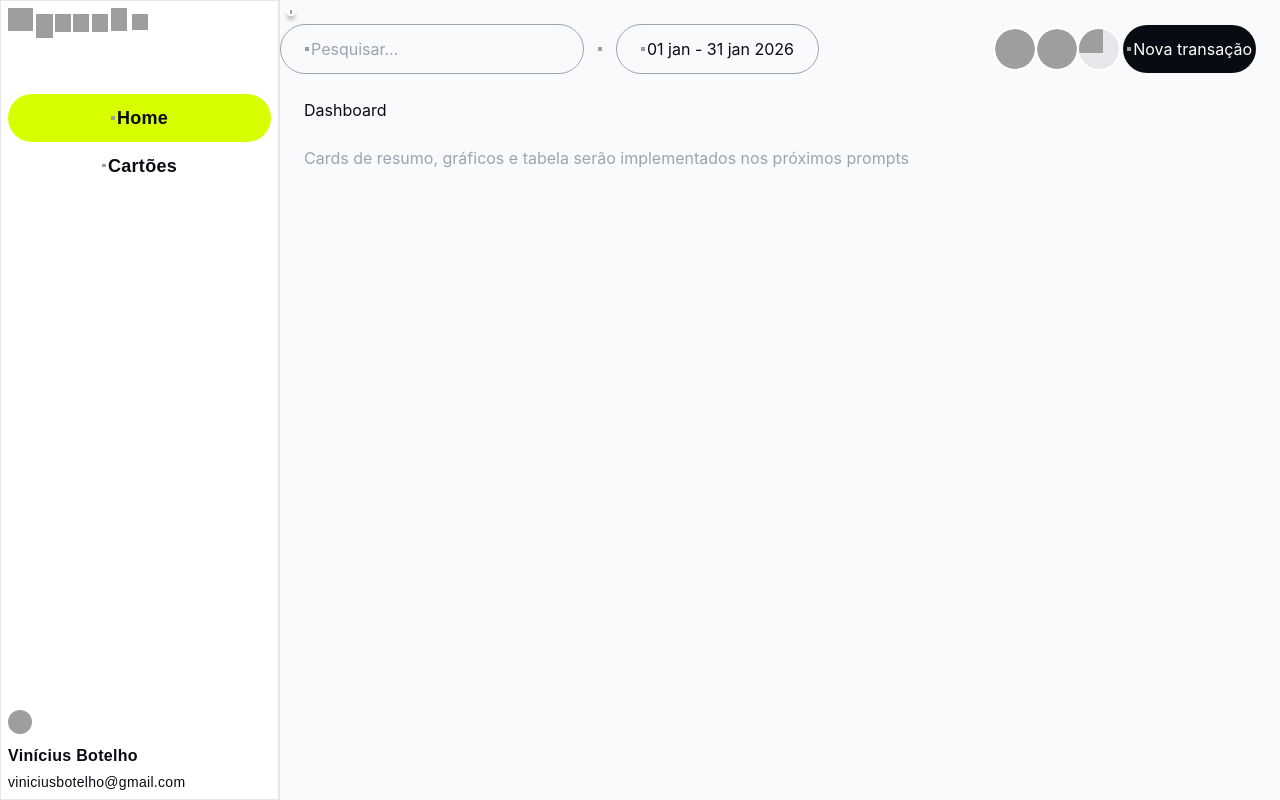
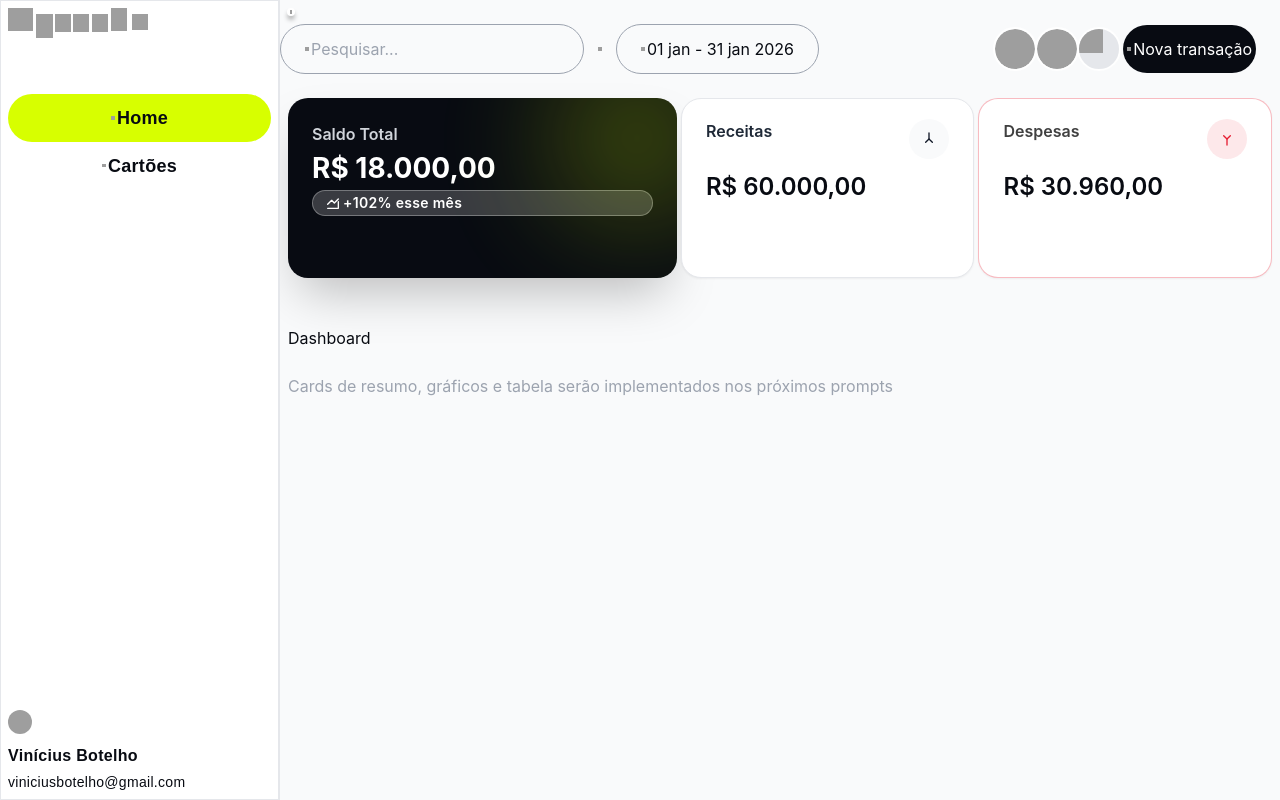
Before and after one commit to viniciusviniciussantos13-rgb/dashboard-mycash, a React (Vite) app: page / in a window 1280 px wide. Built offline with nearby package versions, Linux system fonts and the light colour scheme; grey boxes are pictures that could not be loaded.

Commit message:
feat: build dashboard summary cards

```diff
--- /dev/null
+++ b/src/components/dashboard/SummaryCards/SummaryCards.tsx
@@ -0,0 +1,291 @@
+import {
+  type CSSProperties,
+  type ReactNode,
+  useEffect,
+  useMemo,
+  useRef,
+  useState,
+} from 'react'
+import { subDays } from 'date-fns'
+import { useFinance } from '@/hooks/useFinance'
+import { formatCurrencyBRL } from '@/utils/formatCurrency'
+
+const useAnimatedNumber = (targetValue: number, duration = 800) => {
+  const [animatedValue, setAnimatedValue] = useState(targetValue)
+  const previousValueRef = useRef(targetValue)
+  const frameRef = useRef<number>()
+
+  useEffect(() => {
+    const startValue = previousValueRef.current
+    if (startValue === targetValue) {
+      return
+    }
+
+    const delta = targetValue - startValue
+    const startTime = performance.now()
+
+    const step = (now: number) => {
+      const progress = Math.min((now - startTime) / duration, 1)
+      const eased = 1 - Math.pow(1 - progress, 3)
+      setAnimatedValue(startValue + delta * eased)
+
+      if (progress < 1) {
+        frameRef.current = requestAnimationFrame(step)
+      } else {
+        previousValueRef.current = targetValue
+      }
+    }
+
+    frameRef.current = requestAnimationFrame(step)
+
+    return () => {
+      if (frameRef.current) {
+        cancelAnimationFrame(frameRef.current)
+      }
+    }
+  }, [duration, targetValue])
+
+  return animatedValue
+}
+
+type CardProps = {
+  value: number
+  label: string
+  accent?: 'income' | 'expense'
+  prefixIcon?: ReactNode
+  children?: ReactNode
+  className?: string
+  style?: CSSProperties
+}
+
+function StatCard({
+  value,
+  label,
+  accent,
+  prefixIcon,
+  children,
+  className = '',
+  style,
+}: CardProps) {
+  const accentText = accent === 'expense' ? 'text-neutral-700' : 'text-neutral-900'
+  const accentBorder = accent === 'expense' ? 'border-red-600/30' : 'border-neutral-300'
+
+  return (
+    <article
+      className={`
+        relative flex flex-col gap-3 rounded-shape-20 border bg-surface-500 px-6 py-5 shadow-sm min-h-[180px]
+        ${accentBorder} ${className}
+      `}
+      style={style}
+    >
+      <div className="flex items-start justify-between gap-4">
+        <span className={`label-small font-semibold ${accentText}`}>{label}</span>
+        {prefixIcon}
+      </div>
+
+      <p className="text-heading-small font-semibold text-neutral-1100">
+        {formatCurrencyBRL(value)}
+      </p>
+
+      {children}
+    </article>
+  )
+}
+
+type BalanceCardProps = {
+  value: number
+  children?: ReactNode
+  className?: string
+  style?: CSSProperties
+}
+
+function BalanceCard({ value, children, className, style }: BalanceCardProps) {
+  return (
+    <article
+      className={`
+        relative flex flex-col gap-4 overflow-hidden rounded-shape-20 bg-neutral-1100 px-6 py-6 text-surface-500 shadow-2xl
+        ${className ?? ''}
+      `}
+      style={style}
+    >
+      <div
+        aria-hidden="true"
+        className="absolute -right-10 -top-10 h-40 w-40 rounded-full bg-primary-500/40 opacity-80 blur-3xl"
+      />
+
+      <span className="label-small font-semibold text-neutral-400">Saldo Total</span>
+
+      <p className="text-heading-medium font-bold text-white">{formatCurrencyBRL(value)}</p>
+
+      {children}
+    </article>
+  )
+}
+
+export default function SummaryCards() {
+  const {
+    transactions,
+    selectedMember,
+    transactionType,
+    searchText,
+    calculateTotalBalance,
+    calculateIncomeForPeriod,
+    calculateExpensesForPeriod,
+  } = useFinance()
+
+  const totalBalance = calculateTotalBalance()
+  const totalIncome = calculateIncomeForPeriod()
+  const totalExpenses = calculateExpensesForPeriod()
+
+  const animatedBalance = useAnimatedNumber(totalBalance)
+  const animatedIncome = useAnimatedNumber(totalIncome)
+  const animatedExpenses = useAnimatedNumber(totalExpenses)
+
+  const normalizedSearch = searchText.trim().toLowerCase()
+
+  const growthPercent = useMemo(() => {
+    const thirtyDaysAgo = subDays(new Date(), 30)
+
+    const filteredTransactions = transactions.filter((transaction) => {
+      if (transaction.status !== 'completed') return false
+      if (transaction.date < thirtyDaysAgo) return false
+
+      if (selectedMember && transaction.memberId !== selectedMember) {
+        return false
+      }
+      if (transactionType !== 'all' && transaction.type !== transactionType) {
+        return false
+      }
+      if (normalizedSearch) {
+        const matchesSearch =
+          transaction.description.toLowerCase().includes(normalizedSearch) ||
+          transaction.category.toLowerCase().includes(normalizedSearch)
+        if (!matchesSearch) {
+          return false
+        }
+      }
+
+      return true
+    })
+
+    const netChange = filteredTransactions.reduce((acc, transaction) => {
+      const delta = transaction.type === 'income' ? transaction.amount : -transaction.amount
+      return acc + delta
+    }, 0)
+
+    const previousBalance = totalBalance - netChange
+    if (previousBalance === 0) {
+      return netChange === 0 ? 0 : 100
+    }
+
+    return (netChange / Math.abs(previousBalance)) * 100
+  }, [normalizedSearch, selectedMember, transactionType, totalBalance, transactions])
+
+  const growthLabel = `${growthPercent >= 0 ? '+' : ''}${Math.round(growthPercent)}% esse mês`
+  const badgeClasses =
+    'flex items-center gap-2 rounded-shape-100 border border-white/30 bg-white/20 px-3 py-1 text-surface-500 text-label-small'
+
+  return (
+    <section className="w-full max-w-[1400px]">
+      <div className="flex flex-col gap-4 lg:flex-row lg:items-stretch">
+        <BalanceCard
+          value={animatedBalance}
+          className="flex-1"
+          style={{ minWidth: 0, flex: '1.4 1 0%' }}
+        >
+          <div className={badgeClasses}>
+            <svg
+              width="16"
+              height="16"
+              viewBox="0 0 24 24"
+              fill="none"
+              xmlns="http://www.w3.org/2000/svg"
+            >
+              <polyline
+                points="4 14 10 8 14 12 20 6"
+                stroke="currentColor"
+                strokeWidth="2"
+                strokeLinecap="round"
+                strokeLinejoin="round"
+              />
+              <polyline
+                points="20 10 20 20 4 20"
+                stroke="currentColor"
+                strokeWidth="2"
+                strokeLinecap="round"
+                strokeLinejoin="round"
+              />
+            </svg>
+            <span>{growthLabel}</span>
+          </div>
+        </BalanceCard>
+
+        <StatCard
+          value={animatedIncome}
+          label="Receitas"
+          accent="income"
+          className="flex-1"
+          style={{ minWidth: 0 }}
+          prefixIcon={
+            <div className="flex h-10 w-10 items-center justify-center rounded-full bg-neutral-100">
+              <svg
+                width="16"
+                height="16"
+                viewBox="0 0 24 24"
+                fill="none"
+                xmlns="http://www.w3.org/2000/svg"
+              >
+                <path
+                  d="M7 17L12 12L17 17"
+                  stroke="#111827"
+                  strokeWidth="2"
+                  strokeLinecap="round"
+                  strokeLinejoin="round"
+                />
+                <path
+                  d="M12 12L12 3"
+                  stroke="#111827"
+                  strokeWidth="2"
+                  strokeLinecap="round"
+                />
+              </svg>
+            </div>
+          }
+        />
+
+        <StatCard
+          value={animatedExpenses}
+          label="Despesas"
+          accent="expense"
+          className="flex-1"
+          style={{ minWidth: 0 }}
+          prefixIcon={
+            <div className="flex h-10 w-10 items-center justify-center rounded-full bg-red-600/10">
+              <svg
+                width="16"
+                height="16"
+                viewBox="0 0 24 24"
+                fill="none"
+                xmlns="http://www.w3.org/2000/svg"
+              >
+                <path
+                  d="M7 7L12 12L17 7"
+                  stroke="#e61e32"
+                  strokeWidth="2"
+                  strokeLinecap="round"
+                  strokeLinejoin="round"
+                />
+                <path
+                  d="M12 12L12 21"
+                  stroke="#e61e32"
+                  strokeWidth="2"
+                  strokeLinecap="round"
+                />
+              </svg>
+            </div>
+          }
+        />
+      </div>
+    </section>
+  )
+}
--- a/src/pages/Dashboard.tsx
+++ b/src/pages/Dashboard.tsx
@@ -1,4 +1,5 @@
 import DashboardHeader from '@/components/dashboard/DashboardHeader/DashboardHeader'
+import SummaryCards from '@/components/dashboard/SummaryCards/SummaryCards'
 
 /**
  * Página principal do Dashboard
@@ -6,21 +7,23 @@ import DashboardHeader from '@/components/dashboard/DashboardHeader/DashboardHea
  */
 export default function Dashboard() {
   return (
-    <div className="min-h-screen bg-neutral-100 w-full relative">
-      {/* Header com controles - largura total, colado ao sidebar */}
-      <div className="w-full relative">
+    <div className="min-h-screen bg-neutral-100 w-full">
+      {/* Header com controles - largura total */}
+      <div className="w-full">
         <DashboardHeader />
       </div>
 
       {/* Conteúdo do dashboard */}
-      <div className="px-6 pb-6 relative">
-        <div className="mt-6">
-          <h1 className="heading-x-small text-neutral-1100 mb-6">
-            Dashboard
-          </h1>
-          <p className="paragraph-small text-neutral-500">
-            Cards de resumo, gráficos e tabela serão implementados nos próximos prompts
-          </p>
+      <div className="w-full px-4 md:px-6 lg:px-8 pb-6 flex flex-col gap-6">
+        <SummaryCards />
+
+        <div className="w-full max-w-[1400px]">
+          <div className="mt-6">
+            <h1 className="heading-x-small text-neutral-1100 mb-6">Dashboard</h1>
+            <p className="paragraph-small text-neutral-500">
+              Cards de resumo, gráficos e tabela serão implementados nos próximos prompts
+            </p>
+          </div>
         </div>
       </div>
     </div>
--- /dev/null
+++ b/src/utils/formatCurrency.ts
@@ -0,0 +1,8 @@
+export function formatCurrencyBRL(value: number) {
+  return new Intl.NumberFormat('pt-BR', {
+    style: 'currency',
+    currency: 'BRL',
+    minimumFractionDigits: 2,
+    maximumFractionDigits: 2,
+  }).format(value)
+}
```
